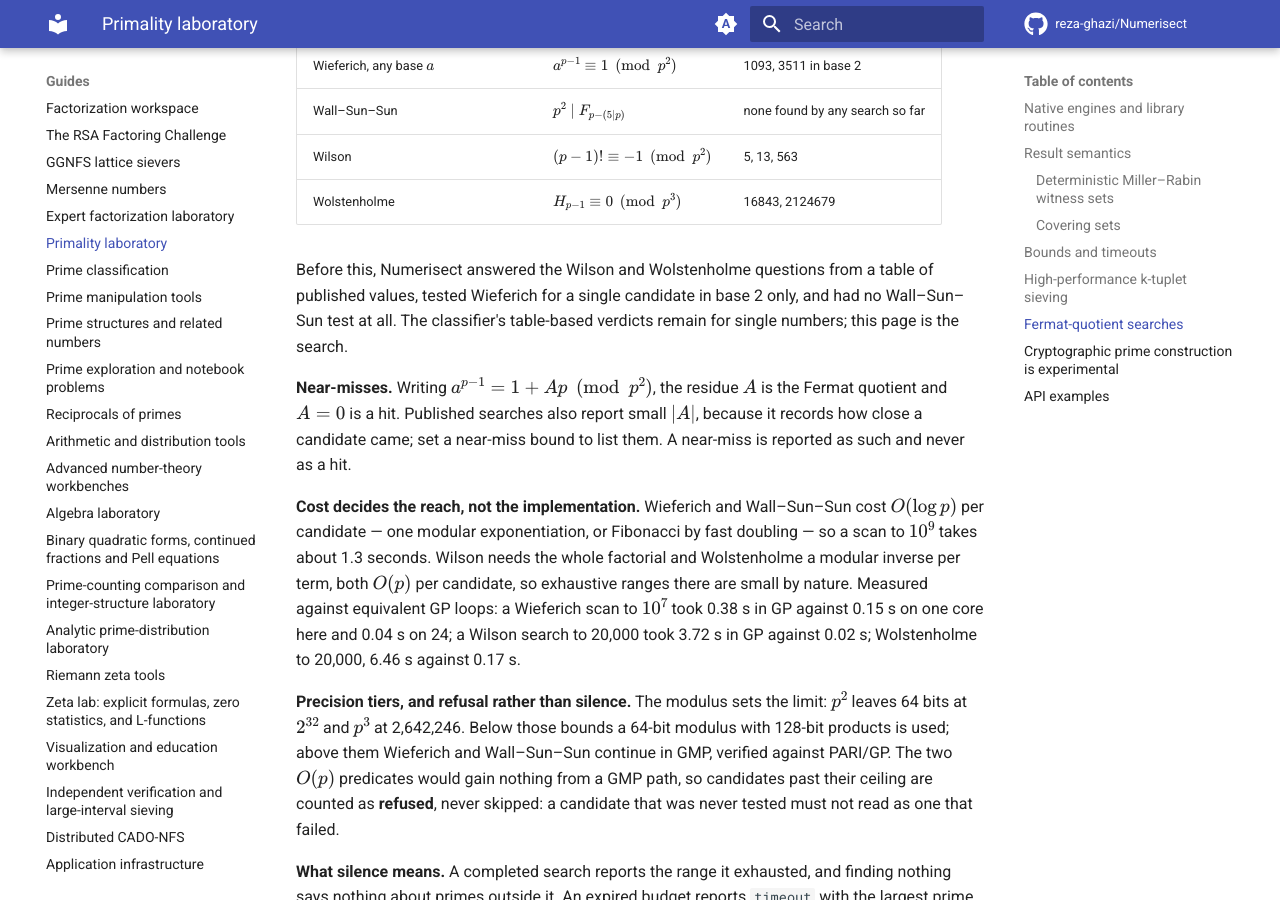
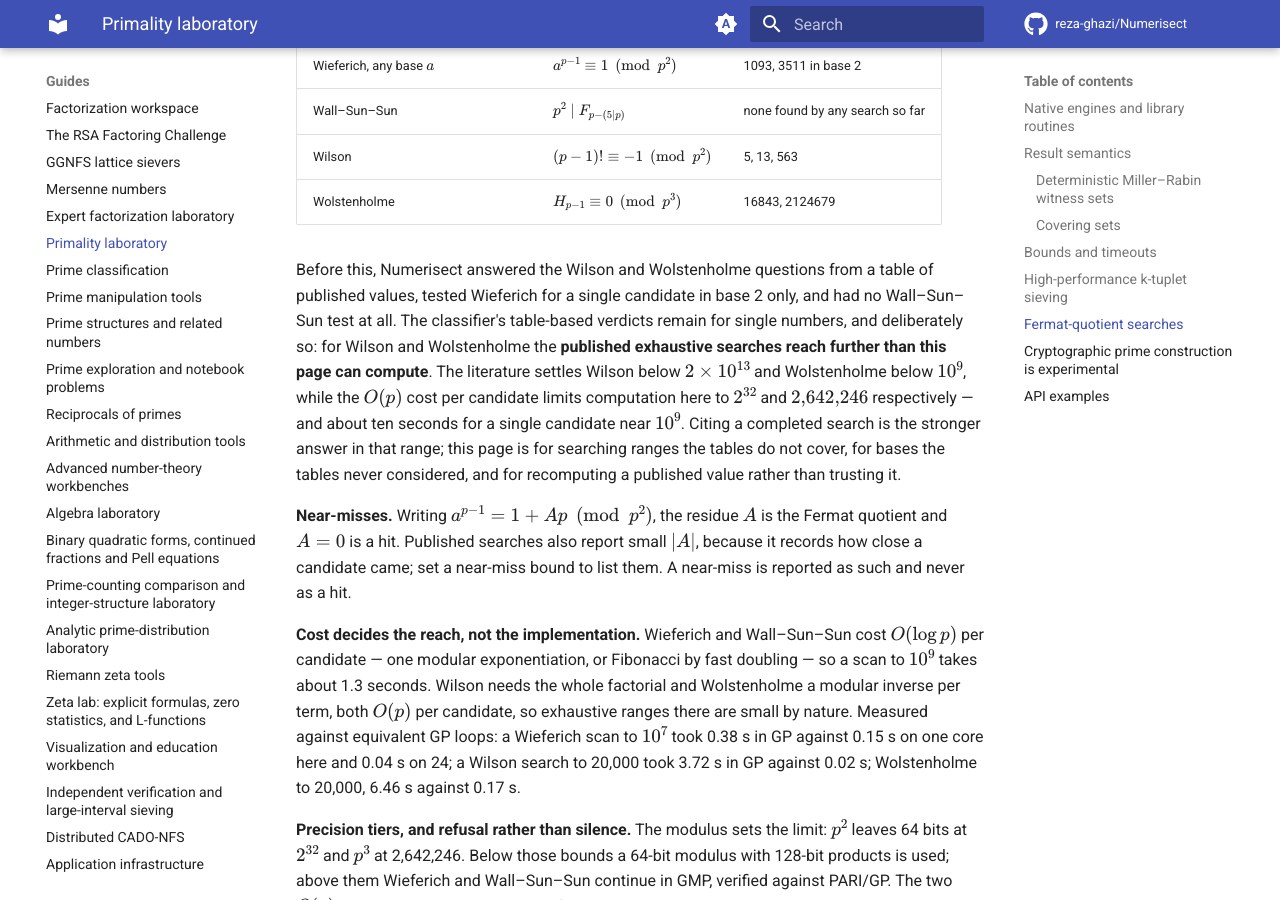
Before and after one commit to reza-ghazi/Numerisect, an MkDocs documentation site: the page built from docs/PRIMALITY_LAB.md, in a window 1280 px wide and 900 px high, scrolled down 5842 px. Built offline with MkDocs 1.6.1 and Material for MkDocs 9.7.7, drawn with Linux system fonts in a browser that asks for light colours; comment, search, counter and statistics services are not loaded.

Commit message:
Record why the classifier cites tables, and point past the summatory cap
Today's planned main item was to route the classifier's Wilson and
Wolstenholme verdicts to the new scanner. Measuring first showed the premise
was wrong, in both directions at once: the published searches settle Wilson
below 2*10^13 and Wolstenholme below 10^9, while computing the congruences
costs O(p) per candidate and so stops at 2^32 and 2,642,246 — about ten
seconds for a single candidate near 10^9. Rerouting would have shrunk the
definite range by four orders of magnitude and made it slower. Citing a
completed exhaustive search is the stronger answer in that range.

So instead of the change, the reasoning is now written down where it will be
found: the two catalogue rows and the Fermat-quotient page state the bounds
on both sides and what the page is actually for — ranges the tables do not
cover, bases they never considered, and recomputing a published value rather
than trusting it.

The second half of the item was also smaller than it looked. The summatory
page's x cap of 10^7 is set by the Liouville sum, which factors every integer
up to x, not by the Mobius sum; measured at 10^7 the Mobius loop is 5.1 s of
16.7 s. Routing only M(x) to the helper would save about 30% and could not
raise the cap. What the page genuinely lacked was a pointer: it refused large
x without mentioning that M(x) alone reaches 10^13 elsewhere. It now says so,
in the refusal and in the result note.

Co-Authored-By: Claude Opus 5 (1M context) <noreply@anthropic.com>
Claude-Session: https://claude.ai/code/session_01Y1rsDyNav7N51SgAP47dk2

```diff
--- a/docs/PRIMALITY_LAB.md
+++ b/docs/PRIMALITY_LAB.md
@@ -177,7 +177,14 @@ prime continues to hold modulo a higher power. Each is served by the compiled sc
 Before this, Numerisect answered the Wilson and Wolstenholme questions from a table of
 published values, tested Wieferich for a single candidate in base 2 only, and had no
 Wall–Sun–Sun test at all. The classifier's table-based verdicts remain for single
-numbers; this page is the search.
+numbers, and deliberately so: for Wilson and Wolstenholme the **published exhaustive
+searches reach further than this page can compute**. The literature settles Wilson below
+\(2\times10^{13}\) and Wolstenholme below \(10^9\), while the \(O(p)\) cost per
+candidate limits computation here to \(2^{32}\) and \(2{,}642{,}246\) respectively —
+and about ten seconds for a single candidate near \(10^9\). Citing a completed search is
+the stronger answer in that range; this page is for searching ranges the tables do not
+cover, for bases the tables never considered, and for recomputing a published value
+rather than trusting it.
 
 **Near-misses.** Writing \(a^{p-1} = 1 + Ap \pmod{p^2}\), the residue \(A\) is the
 Fermat quotient and \(A=0\) is a hit. Published searches also report small \(|A|\),
```
Also changed, not shown: CHANGELOG.md (+11 -0 lines), docs/PRIME_CLASSIFICATION.md (+2 -2 lines), 1 other file.
